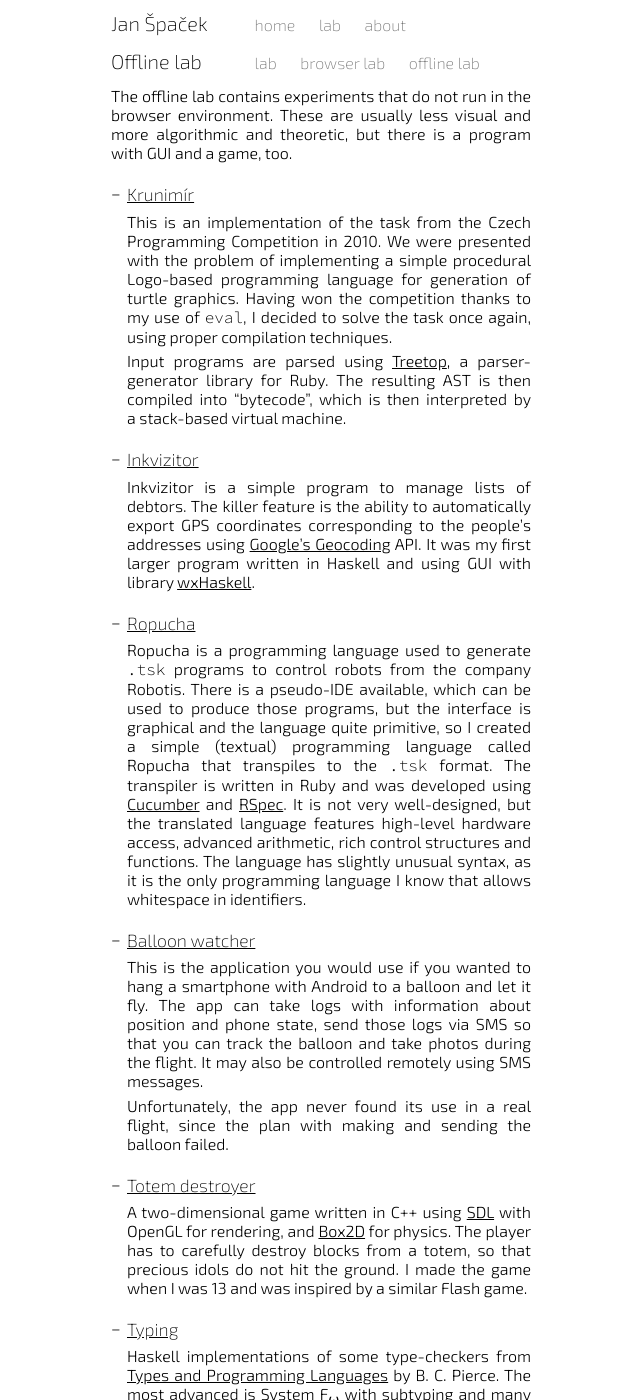
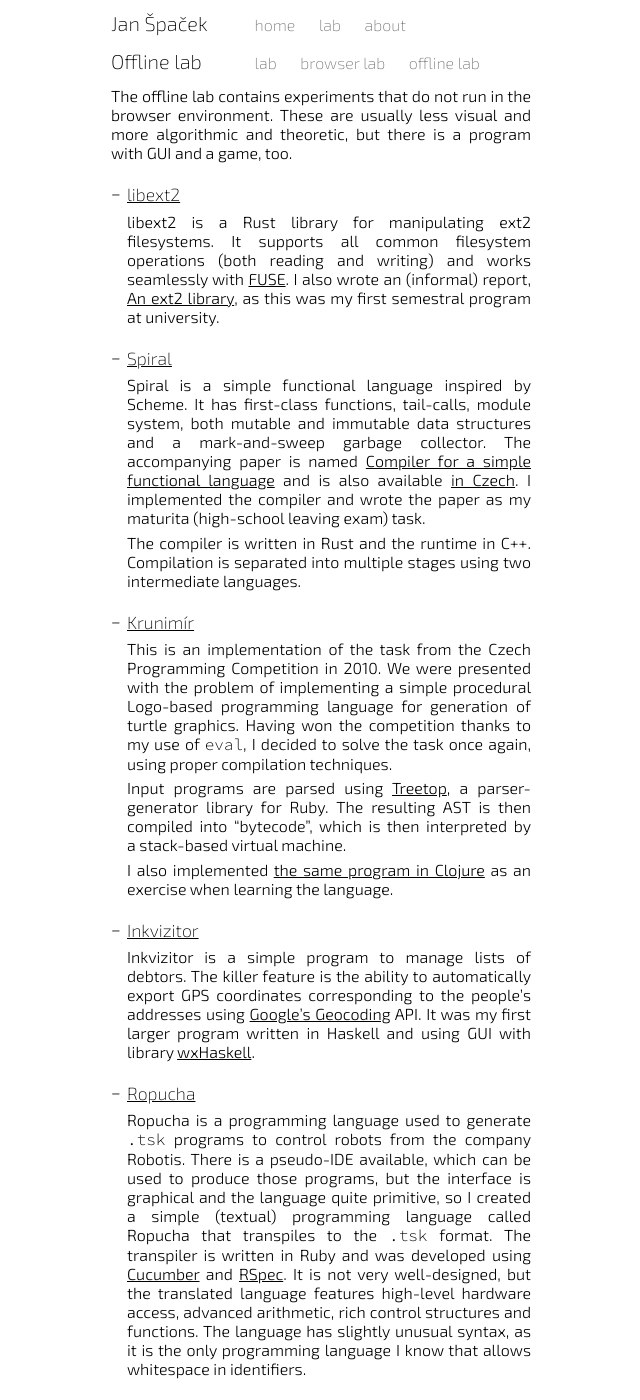
Before and after one commit to honzasp/honzasp.github.io, a Jekyll site: the page built from lab/offline.markdown, in a window 1280 px wide and 1400 px high. Shown: the whole window, without its empty margins (319-959 px from the left). Built offline with Jekyll 4.4.1, drawn with Linux system fonts in a browser that asks for light colours.

```diff
--- a/lab/offline.markdown
+++ b/lab/offline.markdown
@@ -7,6 +7,26 @@ menu: lab
 The offline lab contains experiments that do not run in the browser environment.
 These are usually less visual and more algorithmic and theoretic, but there is a
 program with GUI and a game, too.
+
+- ### [libext2](https://github.com/honzasp/libext2)
+
+  libext2 is a Rust library for manipulating ext2 filesystems. It supports all
+  common filesystem operations (both reading and writing) and works seamlessly
+  with [FUSE](https://github.com/libfuse/libfuse). I also wrote an (informal)
+  report, [An ext2 library](/files/libext2.pdf), as this was my first semestral
+  program at university.
+
+- ### [Spiral](https://github.com/honzasp/spiral)
+
+  Spiral is a simple functional language inspired by Scheme. It has first-class
+  functions, tail-calls, module system, both mutable and immutable data
+  structures and a mark-and-sweep garbage collector. The accompanying paper is
+  named [Compiler for a simple functional language](/files/spiral_cs.pdf) and is
+  also available [in Czech](/files/spiral_cs.pdf). I implemented the compiler
+  and wrote the paper as my maturita (high-school leaving exam) task.
+
+  The compiler is written in Rust and the runtime in C++. Compilation is
+  separated into multiple stages using two intermediate languages.
 
 - ### [Krunimír](https://github.com/honzasp/krunimir)
 
@@ -20,6 +40,10 @@ program with GUI and a game, too.
   [Treetop](https://github.com/nathansobo/treetop), a parser-generator library
   for Ruby. The resulting AST is then compiled into "bytecode", which is then
   interpreted by a&nbsp;stack-based virtual machine.
+
+  I also implemented [the same program in
+  Clojure](https://github.com/honzasp/cjunimir) as an exercise when learning the
+  language.
 
 - ### [Inkvizitor](https://github.com/honzasp/inkvizitor)
 
```
Also changed, not shown: about/index.markdown (+5 -6 lines), about/work.markdown (+9 -8 lines), Gemfile.lock, 1 other file.
